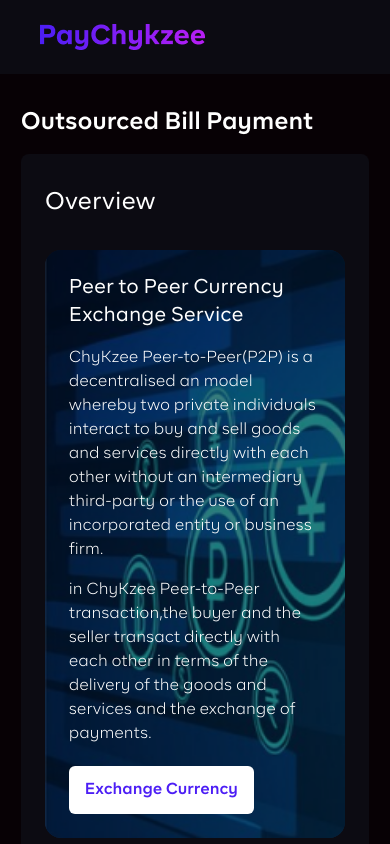
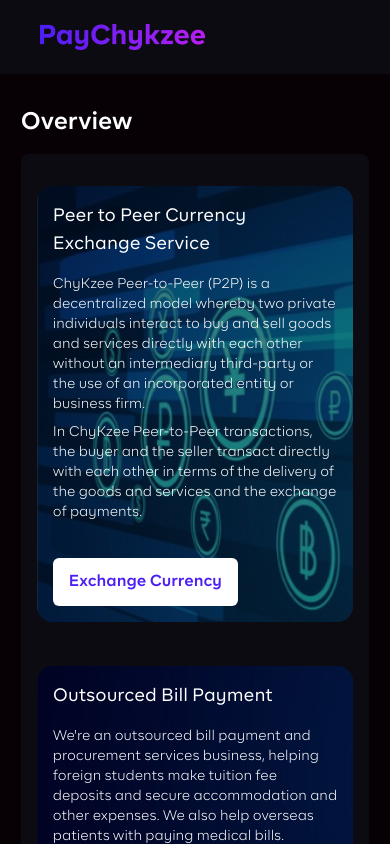
Before and after one commit to Iamfineboyygabriel/paychykzee, a React (Create React App) app: page /dashboard/home in a window 390 px wide. Built offline with nearby package versions, Linux system fonts and the light colour scheme.

Commit message:
worked on the responsiveness

```diff
--- a/src/components/dashboard/sidebar/Sidebar.tsx
+++ b/src/components/dashboard/sidebar/Sidebar.tsx
@@ -11,7 +11,7 @@
   const location = useLocation().pathname;
 
   return (
-    <aside className="hidden min-h-full w-64 bg-dashboard text-white lg:block">
+    <aside className="hidden lg:block min-h-full w-64 bg-dashboard text-white">
       <div className="py-[2em]">
         <div>
           <NavLink
--- a/src/components/pages/dashboard/home/Home.tsx
+++ b/src/components/pages/dashboard/home/Home.tsx
@@ -11,34 +11,33 @@
   const bill = () => {
     navigate("/dashboard/bill-payment");
   };
+
   return (
     <div className="h-auto overflow-auto font-br-regular">
-      <h1 className="font-br-semibold text-2xl">Outsourced Bill Payment</h1>
-      <div className="h-[calc(100vh - 4em)] m-auto mt-[1em] overflow-auto rounded-lg bg-dashboard px-[1.5em] py-[2em] lg:px-[3em]">
-        <h1 className="text-2xl">Overview</h1>
-        <div className="mt-[2em] h-auto lg:mt-[3em] ">
-          <div className="relative rounded-2xl bg-peer-background bg-cover bg-no-repeat p-[1.5em] lg:p-[3em]">
+      <h1 className="font-br-semibold text-2xl lg:text-left">Overview</h1>
+      <div className="h-[calc(100vh - 4em)] m-auto mt-4 overflow-auto rounded-lg bg-dashboard px-4 py-4 lg:px-12 lg:py-5">
+        <div className="mt-4 h-auto lg:mt-6 ">
+          <div className="relative rounded-2xl bg-peer-background bg-cover bg-no-repeat p-4 lg:p-9">
             <div className="absolute inset-0 rounded-2xl bg-black opacity-50"></div>
-            <div className="relative z-10 lg:w-[60%]">
-              <h1 className="text-xl text-white lg:text-3xl">
+            <div className="relative z-10 lg:w-[70%]">
+              <h1 className="text-lg text-white lg:text-3xl">
                 Peer to Peer Currency Exchange Service
               </h1>
             </div>
-            <div className="relative z-10 mt-[1em] font-br-light text-white">
+            <div className="relative z-10 mt-4 font-br-light text-sm text-white lg:text-base">
               <p>
-                ChyKzee Peer-to-Peer(P2P) is a decentralised an model whereby
-                two private individuals interact to buy and sell goods and
-                services directly with each other without an intermediary
-                third-party or the use of an incorporated entity or business
-                firm.
+                ChyKzee Peer-to-Peer (P2P) is a decentralized model whereby two
+                private individuals interact to buy and sell goods and services
+                directly with each other without an intermediary third-party or
+                the use of an incorporated entity or business firm.
               </p>
-              <p className="mt-[1em]">
-                in ChyKzee Peer-to-Peer transaction,the buyer and the seller
+              <p className="mt-2">
+                In ChyKzee Peer-to-Peer transactions, the buyer and the seller
                 transact directly with each other in terms of the delivery of
                 the goods and services and the exchange of payments.
               </p>
             </div>
-            <div className="relative z-10 mt-5">
+            <div className="relative z-10 mt-9">
               <button.PrimaryButton
                 className="bg-white font-br-regular text-primary"
                 onClick={peer}
@@ -48,26 +47,26 @@
             </div>
           </div>
 
-          <div className="relative mt-[2em] rounded-2xl bg-outsourced-background bg-cover bg-no-repeat p-[1.5em] lg:p-[3em]">
+          <div className="relative mt-11 rounded-2xl bg-outsourced-background bg-cover bg-no-repeat p-4 lg:p-9">
             <div className="absolute inset-0 rounded-2xl bg-black opacity-50"></div>
             <div className="relative z-10">
-              <h1 className="text-xl text-white lg:text-3xl">
+              <h1 className="text-lg text-white lg:text-3xl">
                 Outsourced Bill Payment
               </h1>
             </div>
-            <div className="relative z-10 mt-[1em] font-br-light text-white">
+            <div className="relative z-10 mt-4 font-br-light text-sm text-white lg:text-base">
               <p>
                 We're an outsourced bill payment and procurement services
                 business, helping foreign students make tuition fee deposits and
                 secure accommodation and other expenses. We also help overseas
                 patients with paying medical bills.
               </p>
-              <p className="mt-[1em]">
+              <p className="mt-2">
                 We charge a small commission for our services, which is usually
                 a percentage of the transaction amount.
               </p>
             </div>
-            <div className="relative z-10 mt-5">
+            <div className="relative z-10 mt-9">
               <button.PrimaryButton
                 className="bg-white font-br-regular text-primary"
                 onClick={bill}
--- a/src/components/pages/dashboard/peer/Peer.tsx
+++ b/src/components/pages/dashboard/peer/Peer.tsx
@@ -26,7 +26,8 @@
           <div className="mt-[2em] h-auto lg:mt-[3em] lg:w-[80%]">
             <form action="submit" className="mt-[2em]">
               <h1 className="font-br-semibold text-textp">You Send</h1>
-              <div className="mt-[1em] flex flex-col gap-[2em] lg:flex-row">
+
+              <div className="xs:flex-col mt-[2em] flex flex-col gap-[2em] sm:flex-col md:flex-row lg:flex-row">
                 <div className="w-full">
                   <label
                     htmlFor="whatBill"
@@ -61,7 +62,8 @@
               </div>
 
               <h1 className="font-br-semibold text-textp">You Receive</h1>
-              <div className="mt-[2em] flex flex-col gap-[2em] lg:flex-row">
+
+              <div className="xs:flex-col mt-[2em] flex flex-col gap-[2em] sm:flex-col md:flex-row lg:flex-row">
                 <div className="w-full">
                   <label
                     htmlFor="currency"
```
